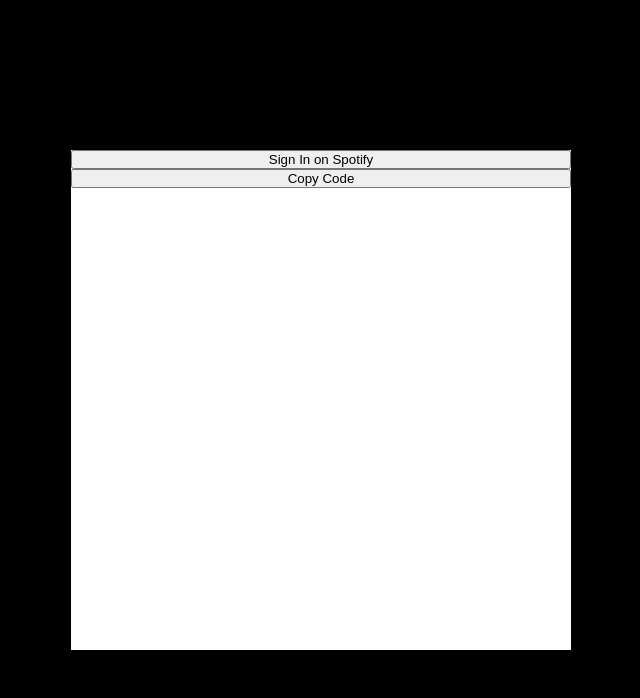
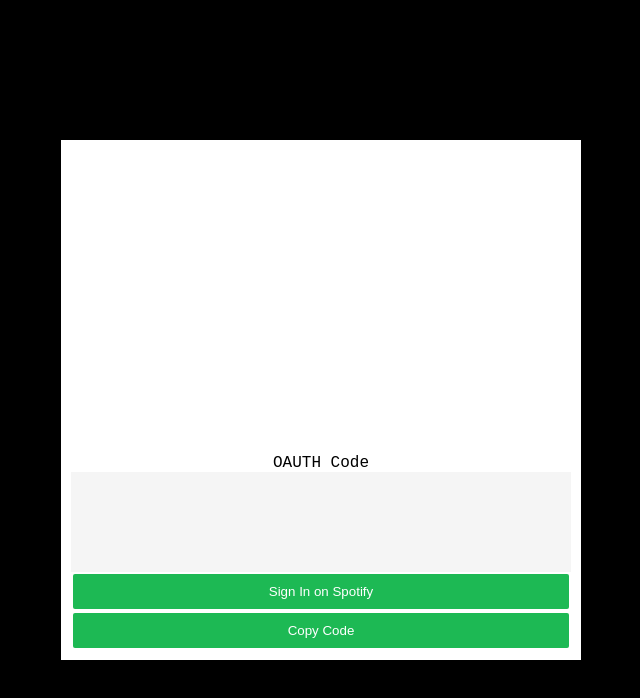
Before and after one commit to vscodefy/vscodefy-oauth, a website built with webpack: page src/index.html in a window 1280 px wide. Shown: the whole page, without its empty margins (319-959 px from the left). Built offline with nearby package versions, Linux system fonts and the light colour scheme.

Commit message:
- Improving UI

```diff
--- a/src/index.html
+++ b/src/index.html
@@ -12,8 +12,9 @@
 
 <body>
   <div class="container">
+    <span>OAUTH Code</span>
+    <code class="spotify-code-container" id="spotify-code"></code>
     <button id="spotifyButton" type="button">Sign In on Spotify </button>
-    <code class="spotify-code-container" id="spotify-code"></code>
     <button class="clipboard" data-clipboard-target="#spotify-code" type="button">Copy Code</button>
   </div>
   <script src="<%= htmlWebpackPlugin.files.chunks.main.entry %>"></script>
--- a/src/index.js
+++ b/src/index.js
@@ -19,7 +19,7 @@
 }
 
 function getSpotifyUrl () {
-    const redirectUrl = 'http://localhost:8080';
+    const redirectUrl = window.location.origin;
     const CLIENT_ID = 'afdf5f70fca34efcae1f224b68728aa2';
     const scope = [
       'user-modify-playback-state',
--- a/src/scss/index.scss
+++ b/src/scss/index.scss
@@ -7,6 +7,7 @@
 body {
   width: 100%;
   height: 100%;
+  font-family: 'Courier New', Courier, monospace
 }
 
 body {
@@ -19,10 +20,31 @@
 .container {
   display: flex;
   flex-direction: column;
+  justify-content: flex-end;
+  padding: 10px;
   width: 500px;
   height: 500px;
   background-color: white;
 }
+.container span {
+  align-self: center;
+}
 .spotify-code-container{
   overflow: auto;
+  word-break: break-all;
+  background-color: #f5f5f5;
+  width: 500px;
+  height: 100px;
 }
+
+
+button{
+  background-color: #1DB954;
+  color:#FFFFFF;
+  outline: none;
+  border: none;
+  border-radius: 2px;
+  padding:10px;
+  margin: 2px;
+  cursor: pointer;
+}
```
